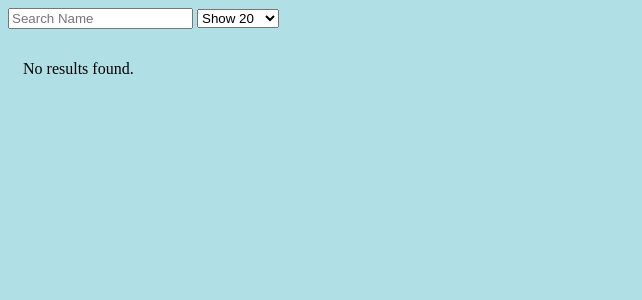
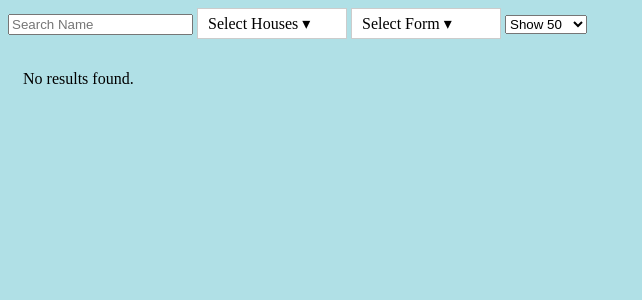
Before and after one commit to oliverinhalo/CS-NEA, a Flask app: template WEBPAGE/templates/sub/teacherTiles.html in a window 1280 px wide. Shown: the top 300 px of the page, without its empty margins (0-642 px from the left). Run offline with Flask 3, Linux system fonts and the light colour scheme; the template is opened without the code that fills it, so the values that code supplies are empty; parts of the project's set-up code (start-up, migrations or seed data) failed here and were passed over.

Commit message:
drop down pain/filting

```diff
--- a/WEBPAGE/main.py
+++ b/WEBPAGE/main.py
@@ -246,21 +246,47 @@ def update():
 def teacher_tiles():
     limit = request.args.get("limit", "50")
     search_name = request.args.get("SearchName", "")
+    houses = request.args.getlist("house")
+    forms = request.args.getlist("form")
 
-    people = [[dir.replace("\\","/"),f,l] for dir,f,l in DB_interface.get_data("""
+    sql = """
         SELECT
-            Image,
-            FirstName,
-            LastName
+            ACCOUNTS.Image,
+            ACCOUNTS.FirstName,
+            ACCOUNTS.LastName,
+            STUDENT_INFO.House,
+            STUDENT_INFO.Form
         FROM
             ACCOUNTS
+        JOIN
+            STUDENT_INFO ON ACCOUNTS.UserID = STUDENT_INFO.UserID
         WHERE
             RoleID = 0
             AND (FirstName LIKE ? OR LastName LIKE ?)
-        LIMIT ?
-        """, (f"%{search_name}%", f"%{search_name}%", limit))]
+    """
+
+    params = [f"%{search_name}%", f"%{search_name}%"]
+
+    if houses:
+        placeholders = ','.join(['?'] * len(houses))
+        sql += f" AND STUDENT_INFO.House IN ({placeholders})"
+        params.extend(houses) # adds each item in list into list
+    if forms:
+        placeholders = ','.join(['?'] * len(forms))
+        sql += f" AND STUDENT_INFO.Form IN ({placeholders})"
+        params.extend(forms)
+
+    sql += " ORDER BY LastName, FirstName LIMIT ?"
+    params.append(limit)
+
+    #DB and dealing with results
+    people = [
+        [dir.replace("\\", "/"), a, b, c, d]
+        for dir, a, b, c, d in DB_interface.get_data(sql, tuple(params))
+    ]
 
     return render_template('sub/teacherTiles.html', people=people)
+
 
 
 @app.route('/adminPage', methods=['GET', 'POST'])
--- /dev/null
+++ b/WEBPAGE/static/js/dropdown.js
@@ -0,0 +1,33 @@
+document.addEventListener("DOMContentLoaded", function () {
+    document.querySelectorAll(".dropdown-checkbox").forEach(dropdown => {
+        const btn = dropdown.querySelector(".dropdown-btn");
+        const selectAll = dropdown.querySelector(".select-all");
+        const checkboxes = dropdown.querySelectorAll(".item-checkbox");
+        const form = dropdown.closest("form");
+
+        // togle it
+        btn.addEventListener("click", e => {
+            dropdown.classList.toggle("active");
+            e.stopPropagation();
+        });
+
+        // to many hours spent on closing the dropdown
+        document.addEventListener("click", () => dropdown.classList.remove("active"));
+
+        // all dont show all cheacked but is behind the scenes
+        selectAll.addEventListener("change", () => {
+            if (selectAll.checked) {
+                checkboxes.forEach(cb => cb.checked = false);
+                form.submit();
+            }
+        });
+
+        // undo all if one is slected
+        checkboxes.forEach(cb => {
+            cb.addEventListener("change", () => {
+                if (cb.checked) selectAll.checked = false;
+                form.submit();
+            });
+        });
+    });
+});
--- a/WEBPAGE/static/style-teacherTiles.css
+++ b/WEBPAGE/static/style-teacherTiles.css
@@ -24,7 +24,7 @@ body {
 }
 
 .card:hover {
-    transform: scale(1.1);
+    transform: scale(1.15);
     transition: transform 1s;
 }
 
@@ -40,3 +40,35 @@ body {
     border-radius: 15px;
     border: 2px solid Black;
 }
+
+.dropdown-checkbox {
+    width: 150px;
+    position: relative;
+    display: inline-block;
+}
+
+.dropdown-checkbox .dropdown-btn {
+    padding: 5px 10px;
+    border: 1px solid #ccc;
+    cursor: pointer;
+    background: white;
+}
+
+.dropdown-checkbox .dropdown-content {
+    display: none;
+    width: 150px;
+    position: absolute;
+    background: white;
+    border: 1px solid #ccc;
+}
+
+.dropdown-checkbox.active .dropdown-content {
+    display: block;
+}
+
+.dropdown-checkbox label {
+    display: block;
+    cursor: pointer;
+    margin-bottom: 3px;
+    font-size: 14px;
+}
--- a/WEBPAGE/templates/sub/teacherTiles.html
+++ b/WEBPAGE/templates/sub/teacherTiles.html
@@ -7,15 +7,59 @@
 </head>
 <body>
     <form method="get">
-        <input type="SearchName" class="SearchName" id="SearchName" name="SearchName" placeholder="Search Name">
+        <input type="text" class="SearchName" id="SearchName" name="SearchName" placeholder="Search Name">
 
-        <select name="limit" id="limit" class="limit" onchange="this.form.submit()">
-            <option value="20" {% if request.args.get("limit") == "20" %} selected {% endif %} >Show 20</option>
-            <option value="50" {% if request.args.get("limit") == "50" %} selected {% endif %} >Show 50</option>
-            <option value="100" {% if request.args.get("limit") == "100" %} selected {% endif %} >Show 100</option>
-            <option value="1000" {% if request.args.get("limit") == "1000" %} selected {% endif %} >Show All</option>
+        <div class="dropdown-checkbox" id="houseDropdown">
+            <div class="dropdown-btn">Select Houses ▾</div>
+            <div class="dropdown-content">
+                <label>
+                    <input type="checkbox" class="select-all" data-group="house"
+                        {% if not request.args.getlist("house") %}checked{% endif %}>
+                    <strong>All</strong>
+                </label>
+                {% set current_houses = request.args.getlist("house") %}
+                {% for h in ["House 1", "House 2", "House 3", "House 4", "House 5", "House 6", "House 7"] %}
+                    <label>
+                        <input type="checkbox" name="house" value="{{ h }}"
+                            {% if h in current_houses %}checked{% endif %}
+                            class="item-checkbox" data-group="house">
+                        {{ h }}
+                    </label>
+                {% endfor %}
+            </div>
+        </div>
+
+        <div class="dropdown-checkbox" id="formDropdown">
+            <div class="dropdown-btn">Select Form ▾</div>
+            <div class="dropdown-content">
+                <label>
+                    <input type="checkbox" class="select-all" data-group="form"
+                        {% if not request.args.getlist("form") %}checked{% endif %}>
+                    <strong>All</strong>
+                </label>
+                {% set current_forms = request.args.getlist("form") %}
+                {% for f in ["Form A", "Form B", "Form C", "Form D", "Form E", "Form F", "Form G"] %}
+                    <label>
+                        <input type="checkbox" name="form" value="{{ f }}"
+                            {% if f in current_forms %}checked{% endif %}
+                            class="item-checkbox" data-group="form">
+                        {{ f }}
+                    </label>
+                {% endfor %}
+            </div>
+            <script src="{{ url_for('static', filename='js/dropdown.js') }}"></script>
+        </div>
+
+        <select name="limit" id="limit" class="dropdown" onchange="this.form.submit()">
+            {% set current_limit = request.args.get("limit", "50") %}
+            <option value="20" {{ "selected" if current_limit == "20" else "" }}>Show 20</option>
+            <option value="50" {{ "selected" if current_limit == "50" else "" }}>Show 50</option>
+            <option value="100" {{ "selected" if current_limit == "100" else "" }}>Show 100</option>
+            <option value="1000" {{ "selected" if current_limit == "1000" else "" }}>Show All</option>
         </select>
+
     </form>
+
 
     <div class="cards">
         {% if not people %}
```
